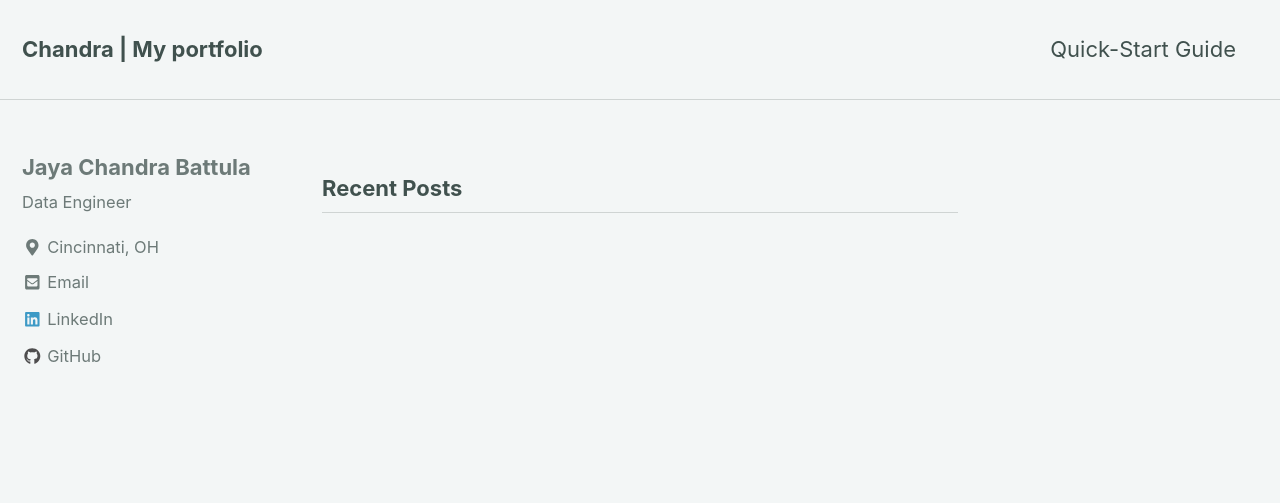
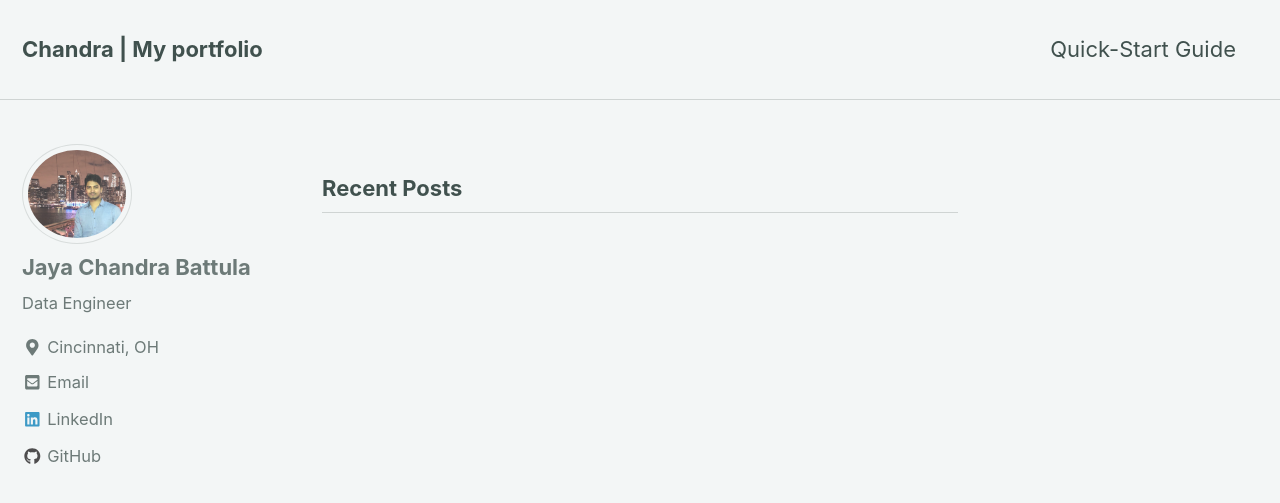
Before and after one commit to JayaChandraBattula/jayachandrabattula.github.io, a Jekyll site: the page built from index.html, in a window 1280 px wide and 900 px high. Shown: the top 503 px of the window. Built offline with Jekyll 4.4.1, drawn with Linux system fonts in a browser that asks for light colours; nearby versions of some CDN libraries; the list of posts is cut into pages by our own code.

Commit message:
set author image and header

```diff
--- a/_config.yml
+++ b/_config.yml
@@ -85,7 +85,7 @@
 # Site Author
 author:
   name             : "Jaya Chandra Battula"
-  avatar           : # path of avatar image, e.g. "/assets/images/bio-photo.jpg"
+  avatar           : "/images/prof_pic.jpg" # path of avatar image, e.g. "/assets/images/bio-photo.jpg"
   bio              : "Data Engineer"
   location         : "Cincinnati, OH"
   email            : "jayachandrabattula@gmail.com"
--- a/index.html
+++ b/index.html
@@ -1,4 +1,6 @@
 ---
 layout: home
 author_profile: true
+header:
+  image:"/images/prof_pic.jpg"
 ---
```
